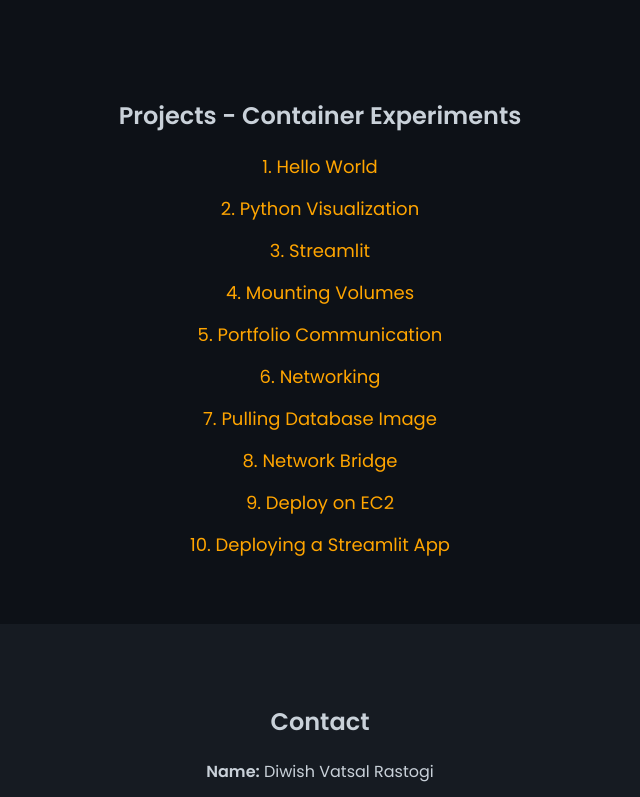
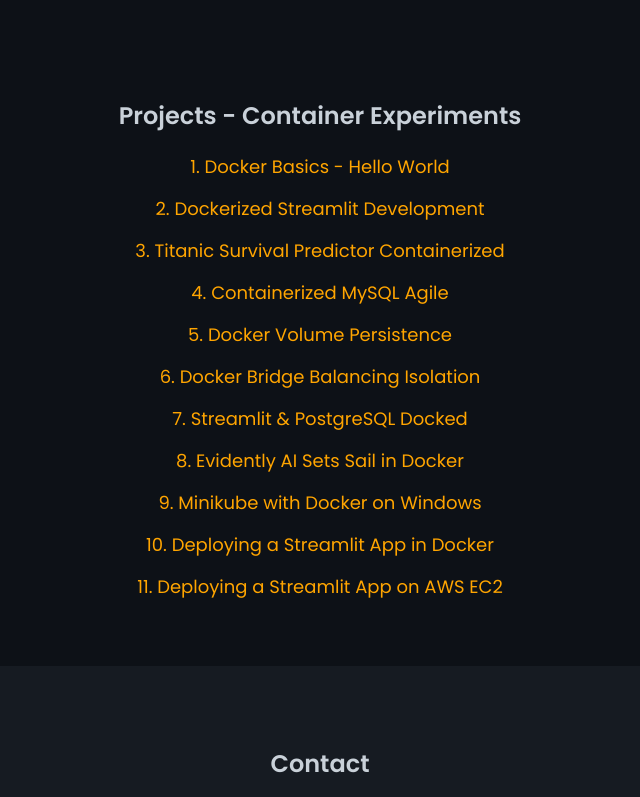
Before and after one commit to Diwish15/Container_Experiments, a plain HTML site: page index.html in a window 1280 px wide. Shown: the part 642-1439 px from the top of the page, without its empty margins (320-960 px from the left). Drawn offline with Linux system fonts and the light colour scheme.

Commit message:
Updated Portfolio

```diff
--- a/index.html
+++ b/index.html
@@ -89,16 +89,17 @@
     <section id="projects" class="projects">
         <h2>Projects - Container Experiments</h2>
         <ul>
-            <li><a href="https://diwish15.github.io/COA_Experiments/1.DOCKER_BASICS_Hello_World/">1. Hello World</a></li>
-            <li><a href="https://diwish15.github.io/COA_Experiments/2.Dockerized_Streamlit_Development/">2. Python Visualization</a></li>
-            <li><a href="https://diwish15.github.io/COA_Experiments/3.Titanic_Survival_Predictor_Containerized/">3. Streamlit</a></li>
-            <li><a href="https://diwish15.github.io/COA_Experiments/4.Containerized_MySQL_Agile/">4. Mounting Volumes</a></li>
-            <li><a href="https://diwish15.github.io/COA_Experiments/5.Docker_Volume_Persistence/">5. Portfolio Communication</a></li>
-            <li><a href="https://diwish15.github.io/COA_Experiments/6.Docker_Bridge_Balancing_Isolation/">6. Networking</a></li>
-            <li><a href="https://diwish15.github.io/COA_Experiments/7.Streamlit_&_PostgreSQL_Docked/">7. Pulling Database Image</a></li>
-            <li><a href="https://diwish15.github.io/COA_Experiments/8.Evidently_AI_Sets_Sail_in_Docker/">8. Network Bridge</a></li>
-            <li><a href="https://diwish15.github.io/COA_Experiments/9.Minikube_with_Docker_on_Windows/">9. Deploy on EC2</a></li>
-            <li><a href="https://diwish15.github.io/COA_Experiments/10.Deploying_a_Streamlit_App_in_Docker/">10. Deploying a Streamlit App</a></li>
+            <li><a href="https://diwish15.github.io/Container_Experiments/Experiment_1/">1. Docker Basics - Hello World</a></li>
+            <li><a href="https://diwish15.github.io/Container_Experiments/Experiment_2/">2. Dockerized Streamlit Development</a></li>
+            <li><a href="https://diwish15.github.io/Container_Experiments/Experiment_3/">3. Titanic Survival Predictor Containerized</a></li>
+            <li><a href="https://diwish15.github.io/Container_Experiments/Experiment_4/">4. Containerized MySQL Agile</a></li>
+            <li><a href="https://diwish15.github.io/Container_Experiments/Experiment_5/">5. Docker Volume Persistence</a></li>
+            <li><a href="https://diwish15.github.io/Container_Experiments/Experiment_6/">6. Docker Bridge Balancing Isolation</a></li>
+            <li><a href="https://diwish15.github.io/Container_Experiments/Experiment_7/">7. Streamlit & PostgreSQL Docked</a></li>
+            <li><a href="https://diwish15.github.io/Container_Experiments/Experiment_8/">8. Evidently AI Sets Sail in Docker</a></li>
+            <li><a href="https://diwish15.github.io/Container_Experiments/Experiment_9/">9. Minikube with Docker on Windows</a></li>
+            <li><a href="https://diwish15.github.io/Container_Experiments/Experiment_10/">10. Deploying a Streamlit App in Docker</a></li>
+            <li><a href="https://diwish15.github.io/Container_Experiments/Experiment_11/">11. Deploying a Streamlit App on AWS EC2</a></li>
         </ul>
     </section>
     <section id="contact" class="contact">
```
